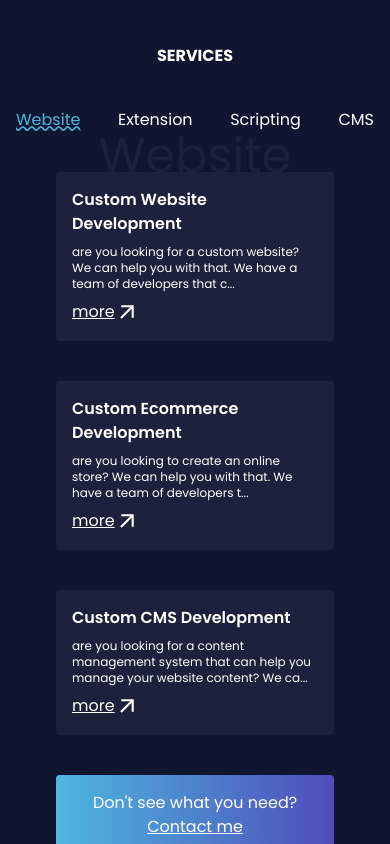
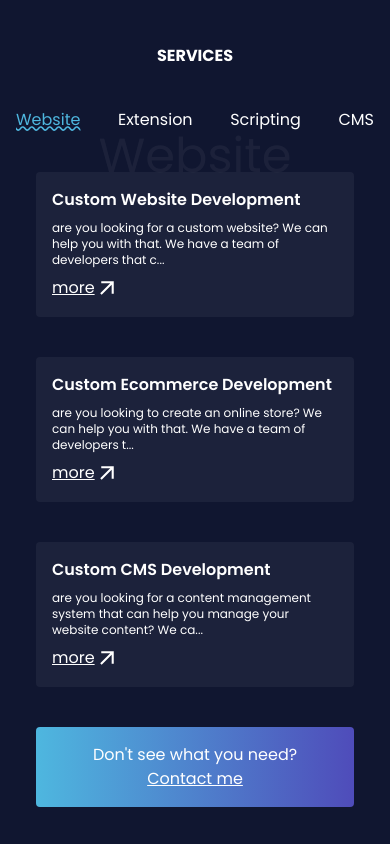
Before and after one commit to azdinexx/azdine-bouali-portfolio, a Next.js app: page / in a window 390 px wide. Shown: the part 3740-4584 px from the top of the page. Built offline with nearby package versions, Linux system fonts and the light colour scheme; a web font is replaced by a local one.

Commit message:
fix:padding of service component

```diff
--- a/src/components/Services.tsx
+++ b/src/components/Services.tsx
@@ -127,7 +127,7 @@ function Website() {
       <h2 className='absolute  pointer-events-none md:text-9xl text-5xl right-1/2 translate-x-1/2 -z text-[#fff]/5 '>
         Website
       </h2>
-      <div className='relative grid grid-cols-1 place-items-center md:grid-cols-3 gap-10 p-10 md:p-20'>
+      <div className='relative grid grid-cols-1 place-items-center md:grid-cols-3 gap-10 p-5 pt-10 md:p-20'>
         {data.services
           .find((service) => {
             return service.name === 'Web';
@@ -147,7 +147,7 @@ function ChromeExtension() {
       <h2 className='absolute pointer-events-none md:text-9xl text-5xl right-1/2 translate-x-1/2 -z text-[#fff]/5 '>
         Chrome Extension
       </h2>
-      <div className=' relative grid grid-cols-1 place-items-center md:grid-cols-3 gap-10 p-10 md:p-20'>
+      <div className=' relative grid grid-cols-1 place-items-center md:grid-cols-3 gap-10 p-5 pt-10 md:p-20'>
         {data.services
           .find((service) => {
             return service.name === 'Extensions';
@@ -166,7 +166,7 @@ function Scripting() {
       <h2 className='absolute pointer-events-none md:text-9xl text-5xl right-1/2 translate-x-1/2 -z text-[#fff]/5 '>
         Scripting
       </h2>
-      <div className=' relative grid grid-cols-1 place-items-center md:grid-cols-3 gap-10 p-10 md:p-20'>
+      <div className=' relative grid grid-cols-1 place-items-center md:grid-cols-3 gap-10 p-5 pt-10md:p-20'>
         {data.services
           .find((service) => {
             return service.name === 'Scripting';
@@ -185,7 +185,7 @@ function CMS() {
       <h2 className='absolute pointer-events-none md:text-9xl text-5xl right-1/2 translate-x-1/2 -z text-[#fff]/5 '>
         CMS
       </h2>
-      <div className='relative grid grid-cols-1 place-items-center md:grid-cols-3 gap-10 p-10 md:p-20'>
+      <div className='relative grid grid-cols-1 place-items-center md:grid-cols-3 gap-10 p-5 pt-10 md:p-20'>
         {data.services
           .find((service) => {
             return service.name === 'CMS';
```
